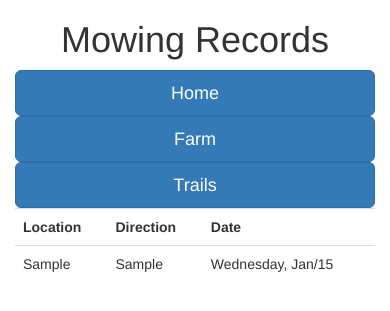
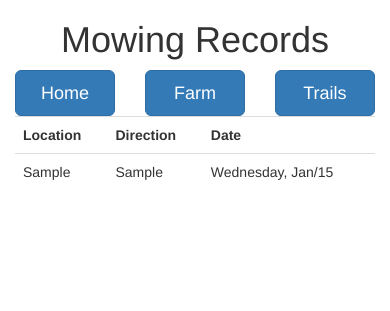
Before and after one commit to Adam-Davenport/Mowing, a Django app: page / in a window 390 px wide. Shown: the top 311 px of the page. Run offline with Django 3.2, Linux system fonts and the light colour scheme; tables that the repository leaves empty hold one stand-in row (values such as "Sample post"); some libraries are stand-ins or nearby versions.

Commit message:
Smaller columns

```diff
--- a/templates/index.html
+++ b/templates/index.html
@@ -3,13 +3,13 @@
 {% block body_block %}
   <h1 class="text-center">Mowing Records</h1>
   <div class="row">
-    <div class="col-sm-4">
+    <div class="col-xs-4">
       <a href="{% url 'record:home' %}" class="btn btn-primary btn-lg post-link text-center">Home</a>
     </div>
-    <div class="col-sm-4">
+    <div class="col-xs-4">
       <a href="{% url 'record:farm' %}" class="btn btn-primary btn-lg post-link text-center">Farm</a>
     </div>
-    <div class="col-sm-4">
+    <div class="col-xs-4">
       <a href="{% url 'record:trails' %}" class="btn btn-primary btn-lg post-link text-center">Trails</a>
     </div>
   </div>
```
